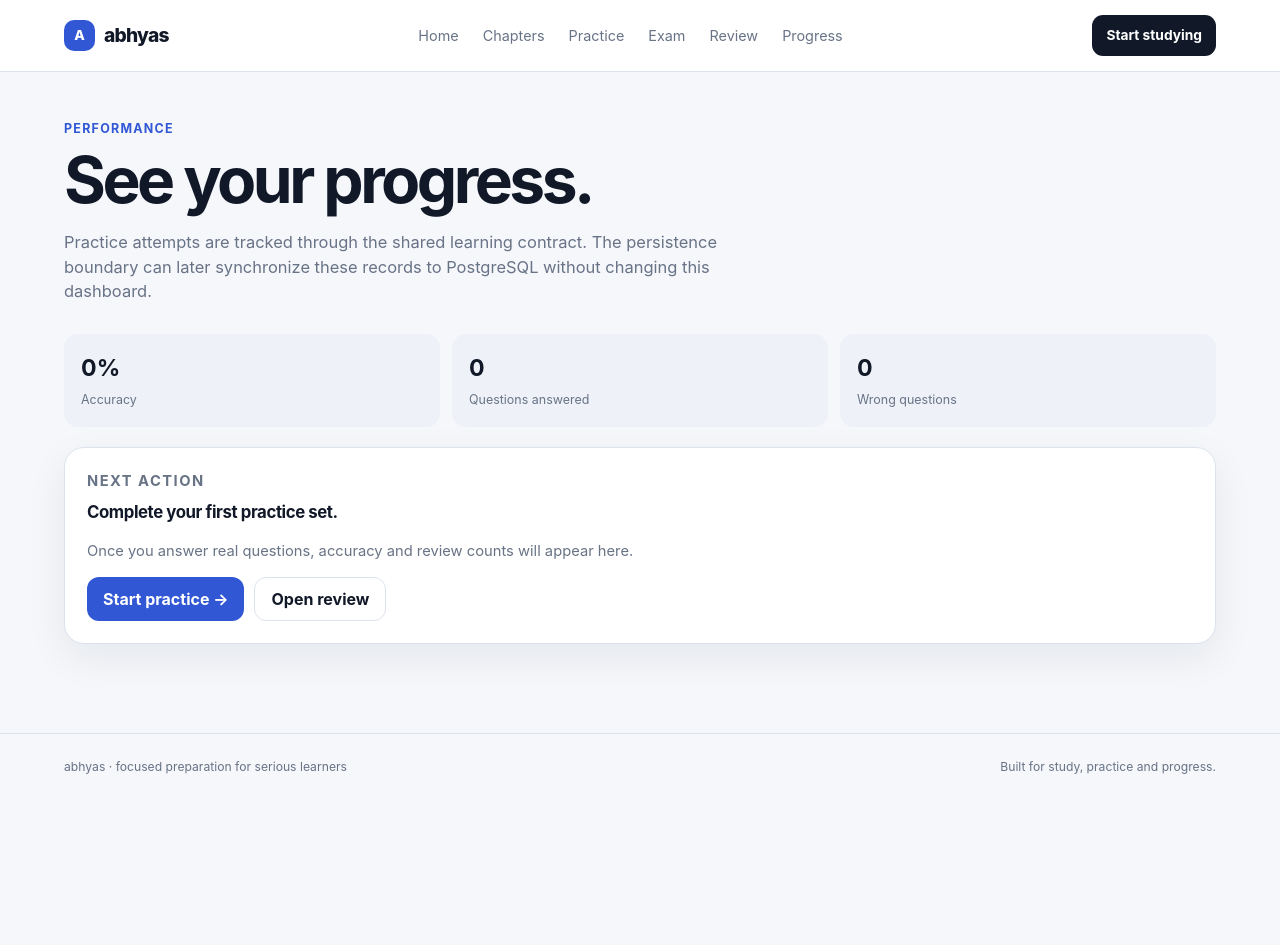
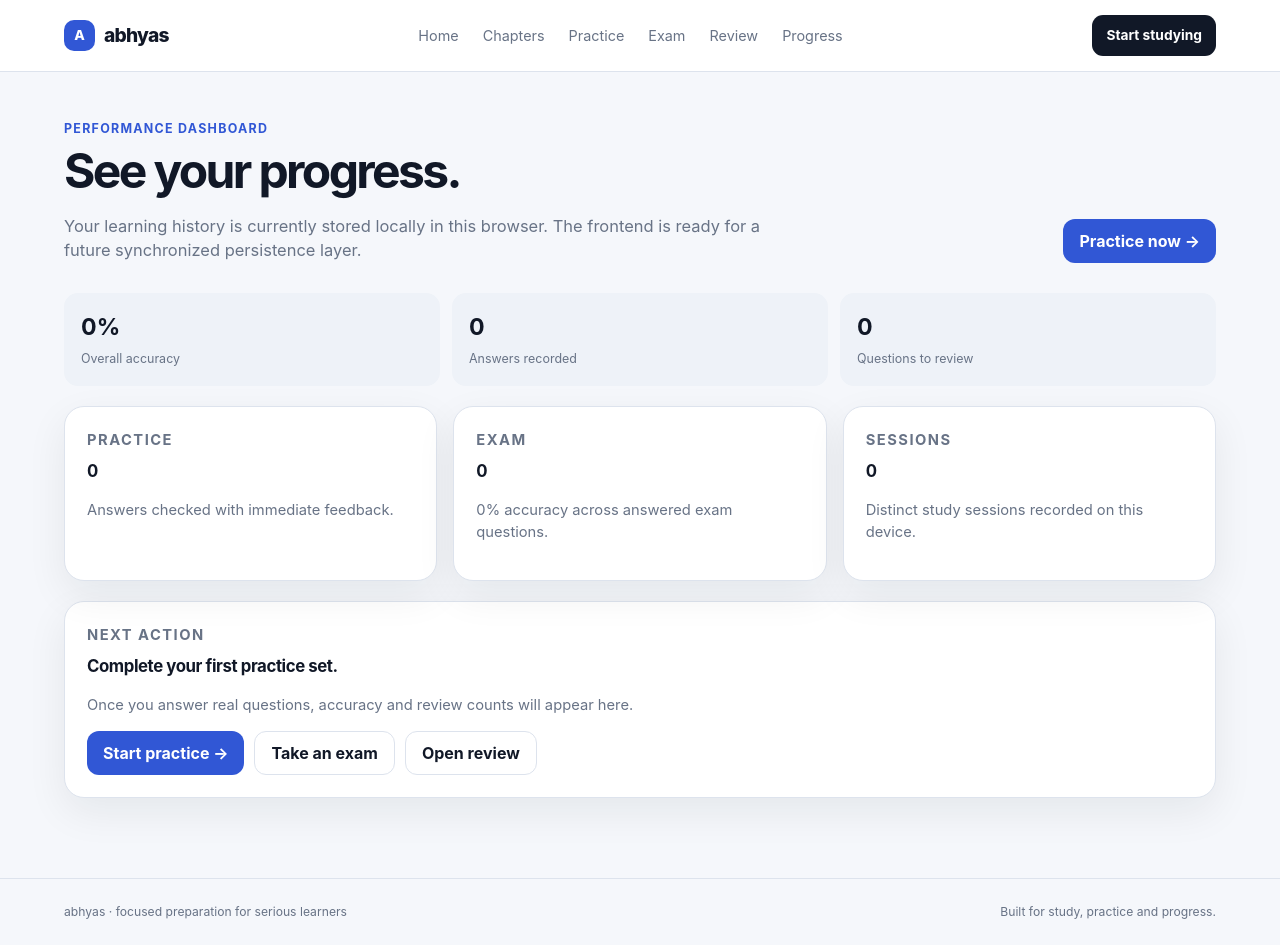
Before and after one commit to MKU-MKU/abhyas, a Next.js app in the folder apps/web/: page /progress in a window 1280 px wide. Before the commit the page ends 800 px from the top, so only its background shows below. Built offline with nearby package versions, Linux system fonts and the light colour scheme.

Commit message:
feat(web): expand progress dashboard with practice and exam metrics

```diff
--- a/apps/web/app/progress/page.tsx
+++ b/apps/web/app/progress/page.tsx
@@ -1,32 +1,50 @@
 "use client";
 
 import Link from "next/link";
-import { useEffect, useState } from "react";
-import { getProgressStats, getWrongQuestionIds } from "../../lib/learning/attempts";
+import { useEffect, useMemo, useState } from "react";
+import { getAttempts, getProgressStats, getWrongQuestionIds } from "../../lib/learning/attempts";
 
 export default function ProgressPage() {
   const [stats, setStats] = useState({ total: 0, correct: 0, accuracy: 0 });
   const [wrong, setWrong] = useState(0);
+  const [practice, setPractice] = useState(0);
+  const [exams, setExams] = useState(0);
+  const [sessions, setSessions] = useState(0);
 
   useEffect(() => {
+    const attempts = getAttempts();
     setStats(getProgressStats());
     setWrong(getWrongQuestionIds().size);
+    setPractice(attempts.filter((attempt) => attempt.mode === "practice").length);
+    setExams(attempts.filter((attempt) => attempt.mode === "exam").length);
+    setSessions(new Set(attempts.map((attempt) => attempt.sessionId)).size);
   }, []);
 
+  const examAccuracy = useMemo(() => {
+    const examAttempts = getAttempts().filter((attempt) => attempt.mode === "exam");
+    return examAttempts.length ? Math.round((examAttempts.filter((attempt) => attempt.correct).length / examAttempts.length) * 100) : 0;
+  }, [stats]);
+
   return <main className="main">
-    <p className="eyebrow">Performance</p>
-    <h1>See your progress.</h1>
-    <p className="subtitle">Practice attempts are tracked through the shared learning contract. The persistence boundary can later synchronize these records to PostgreSQL without changing this dashboard.</p>
+    <div className="sectionHeader"><div><p className="eyebrow">Performance dashboard</p><h1 style={{ marginBottom: 6 }}>See your progress.</h1><p className="subtitle">Your learning history is currently stored locally in this browser. The frontend is ready for a future synchronized persistence layer.</p></div><Link className="primaryButton" href="/practice">Practice now →</Link></div>
+
     <div className="stats" style={{ marginTop: 30 }}>
-      <div className="stat"><strong>{stats.accuracy}%</strong><span>Accuracy</span></div>
-      <div className="stat"><strong>{stats.total}</strong><span>Questions answered</span></div>
-      <div className="stat"><strong>{wrong}</strong><span>Wrong questions</span></div>
+      <div className="stat"><strong>{stats.accuracy}%</strong><span>Overall accuracy</span></div>
+      <div className="stat"><strong>{stats.total}</strong><span>Answers recorded</span></div>
+      <div className="stat"><strong>{wrong}</strong><span>Questions to review</span></div>
     </div>
+
+    <div className="grid" style={{ marginTop: 20 }}>
+      <article className="card"><p className="eyebrow">Practice</p><h2>{practice}</h2><p>Answers checked with immediate feedback.</p></article>
+      <article className="card"><p className="eyebrow">Exam</p><h2>{exams}</h2><p>{examAccuracy}% accuracy across answered exam questions.</p></article>
+      <article className="card"><p className="eyebrow">Sessions</p><h2>{sessions}</h2><p>Distinct study sessions recorded on this device.</p></article>
+    </div>
+
     <section className="card" style={{ marginTop: 20 }}>
       <p className="eyebrow">Next action</p>
       <h2>{stats.total ? "Keep improving your weak areas." : "Complete your first practice set."}</h2>
       <p>{wrong ? `${wrong} questions are waiting in your Review bank.` : "Once you answer real questions, accuracy and review counts will appear here."}</p>
-      <div style={{ display: "flex", gap: 10, flexWrap: "wrap", marginTop: 8 }}><Link className="primaryButton" href="/practice">Start practice →</Link><Link className="secondaryButton" href="/review">Open review</Link></div>
+      <div style={{ display: "flex", gap: 10, flexWrap: "wrap", marginTop: 8 }}><Link className="primaryButton" href="/practice">Start practice →</Link><Link className="secondaryButton" href="/exam">Take an exam</Link><Link className="secondaryButton" href="/review">Open review</Link></div>
     </section>
   </main>;
 }
```
